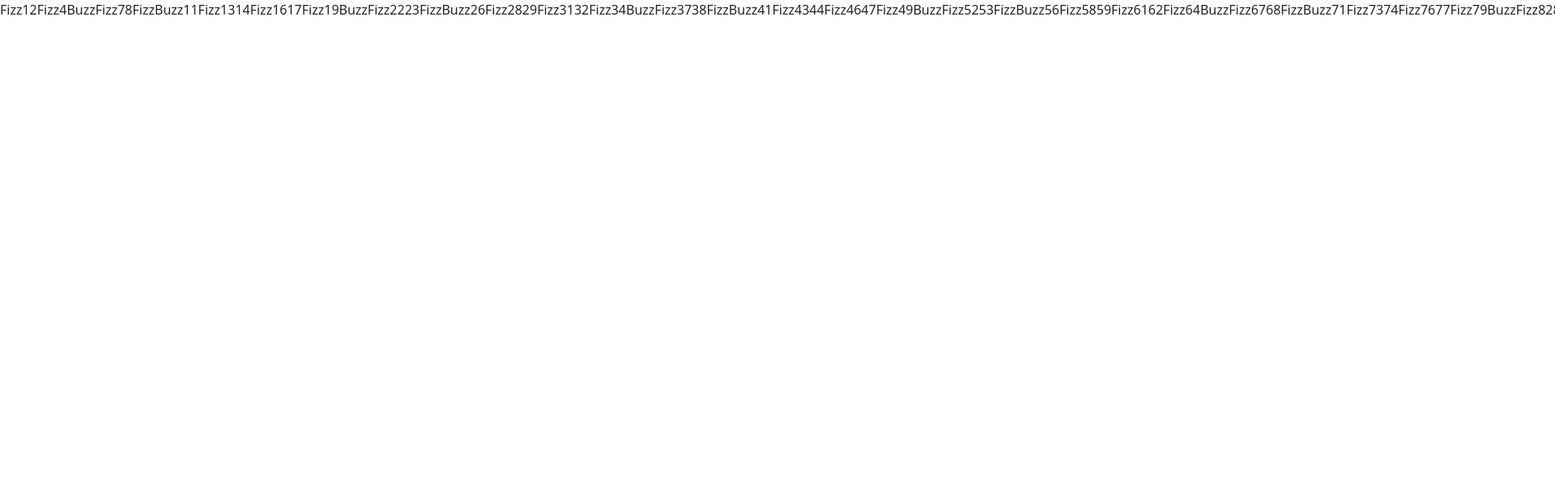
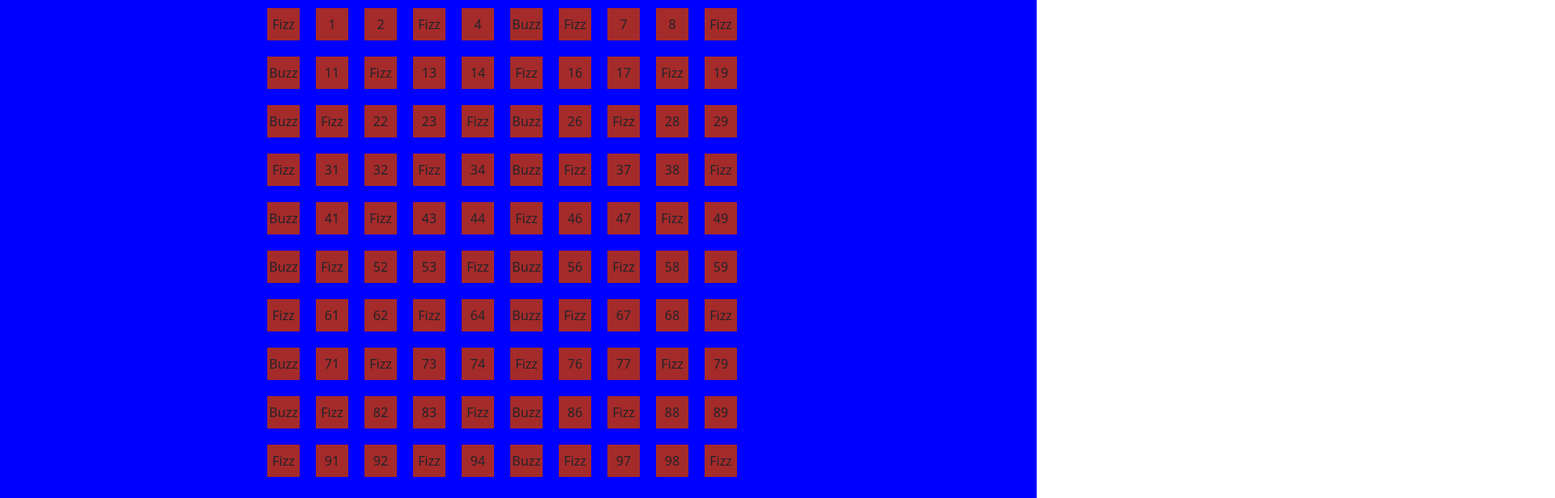
Before and after one commit to Andrea-lulli/js-fizzbuzz, a plain HTML site: page index.html in a window 1280 px wide. Shown: the top 616 px of the page at 81% size, 1920 px wide, since content can reach past the window. Drawn offline with nearby package versions, Linux system fonts and the light colour scheme.

Commit message:
esercizio completato

```diff
--- a/index.html
+++ b/index.html
@@ -12,10 +12,9 @@
 </head>
 
 <body>
-    <div class="conteiner" >
-        <p id="numeri"></p>
-    </div>
-
+    <div class="d-flex conteiner1">
+    <div id="numeri" class="row conteiner " ></div>
+</div>
 
 
 
--- a/main.js
+++ b/main.js
@@ -3,23 +3,40 @@
 //i multipli di 5 stampi “Buzz”.
 // Per i numeri che sono sia multipli di 3 che di 5 stampi “FizzBuzz”.
 
-let Numeri = " ";
+// let Numeri = document.getElementById("numeri");
+
 
 
 for (let i = 0; i < 100; i++) {
 
-  if ( i % 3 === 0 ){
+  let divNuovo = document.createElement("div");
+  divNuovo.classList.add("box-js");
 
-    Numeri +=  "Fizz" ;
 
-  } else if ( i % 5 === 0 ) {
-    Numeri += "Buzz";
-  } else if ( i % 3 === 0 && i % 5 === 0 ) {
-    Numeri += "FizBuzz";
-  } else {
-    Numeri += i;
-  }
+
+   if ( i % 3 === 0 ){
+
+     divNuovo.innerHTML += "Fizz" ;
+     divNuovo.classList.add("red")
+     console.log(divNuovo);
+
+   } else if ( i % 5 === 0 ) {
+    divNuovo.innerHTML  += "Buzz";
+    divNuovo.classList.add("yellow")
+    console.log(divNuovo);
+
+   } else if ( i % 3 === 0 && i % 5 === 0 ) {
+    divNuovo.innerHTML  += "FizBuzz";
+    console.log(divNuovo);
+
+   } else {
+    divNuovo.innerHTML  += i;
+    console.log(divNuovo);
+
+   }
+
+
+   document.getElementById("numeri").append(divNuovo);
+
 
 }
-
-let text = document.getElementById("numeri").innerHTML = `${Numeri}`;
--- a/style.css
+++ b/style.css
@@ -1 +1,28 @@
-/* conteiner generale */
+/* conteinebox-jsr generale */
+
+
+.box-js{
+    background-color: brown;
+    height: 40px;
+    width: 40px;
+    display: flex;
+    margin: 10px 10px;
+    text-align: center;
+    align-items: center;
+    justify-content: center;
+}
+
+.conteiner{
+    width: 50vw;
+    height: 50vh;
+    align-items: center;
+
+}
+
+.conteiner1{
+    justify-content: center;
+    width: 100vw;
+    height: 100vh;
+    background-color: blue;
+
+}
```
